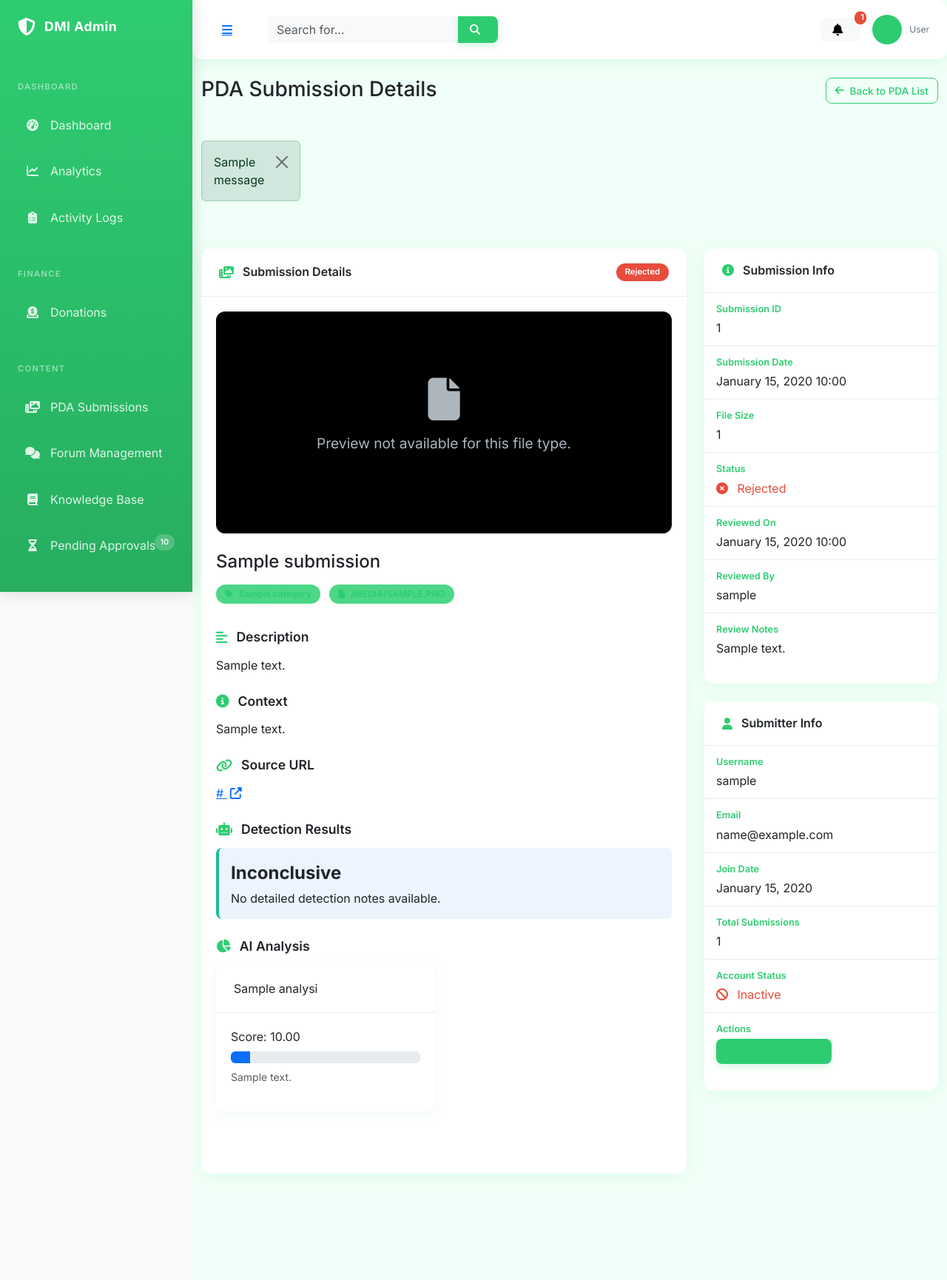
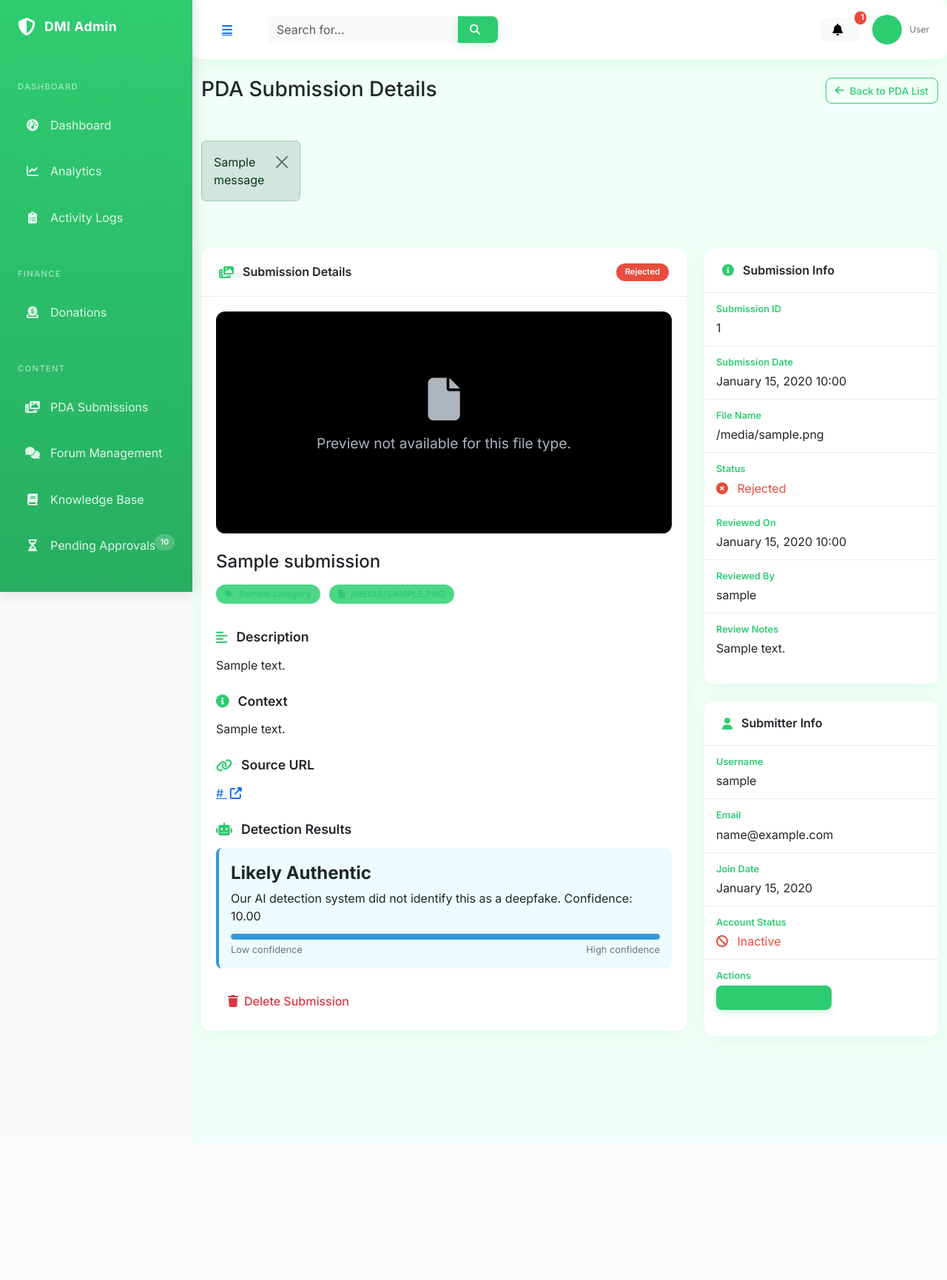
Before and after one commit to saadr225/DMI-Deep-Media-Inspection-Platform-backend, a Django app: template DMI_backend/app/templates/custom_admin/pda_detail.html in a window 1280 px wide. Shown: the whole page at 74% size. After the commit the page ends 1413 px from the top, so only its background shows below. Run offline with Django 5.2, Linux system fonts and the light colour scheme; the template is opened without the code that fills it: most values are stand-ins (such as "Sample title", 1, 10 or a date in 2020); one stand-in notice (Sample message) is shown; parts of the project's set-up code (start-up, migrations or seed data) failed here and were passed over.

Commit message:
feat: Implement PDA submission deletion functionality with confirmation view and bulk action support

```diff
--- a/DMI_backend/app/templates/custom_admin/pda_detail.html
+++ b/DMI_backend/app/templates/custom_admin/pda_detail.html
@@ -290,9 +290,9 @@
                 <div class="card-body">
                     <!-- Media Preview -->
                     <div class="media-container">
-                        {% if submission.file_type == 'image' %}
+                        {% if submission.file_type == 'Image' %}
                             <img src="{{ submission.file.url }}" alt="{{ submission.title }}" class="img-fluid">
-                        {% elif submission.file_type == 'video' %}
+                        {% elif submission.file_type == 'Video' %}
                             <video controls>
                                 <source src="{{ submission.file.url }}" type="video/mp4">
                                 Your browser does not support the video tag.
@@ -313,7 +313,12 @@
                     <!-- Categories/Tags -->
                     <div class="mb-4">
                         <span class="category-badge badge-primary">
-                            <i class="fas fa-tag me-2"></i> {{ submission.category }}
+                            <i class="fas fa-tag me-2"></i>
+                            {% for category in submission.get_category_display %}
+                                {{ category }}
+                            {% empty %}
+                                {{ submission.category }}
+                            {% endfor %}
                         </span>
 
                         <span class="category-badge badge-primary">
@@ -326,7 +331,7 @@
                         <div class="content-title">
                             <i class="fas fa-align-left"></i> Description
                         </div>
-                        <div>{{ submission.description|linebreaks }}</div>
+                        <div>{{ submission.description|default:"No description provided."|linebreaks }}</div>
                     </div>
 
                     <!-- Context -->
@@ -358,28 +363,35 @@
                             <i class="fas fa-robot"></i> Detection Results
                         </div>
 
-                        <div class="detection-result {% if submission.detection_result == 'real' %}result-real{% elif submission.detection_result == 'fake' %}result-fake{% else %}result-unknown{% endif %}">
+                        <div class="detection-result {% if submission.detection_result.is_deepfake %}result-fake{% else %}result-real{% endif %}">
                             <div class="detection-score">
-                                {% if submission.detection_result == 'real' %}
-                                    100% Real
-                                {% elif submission.detection_result == 'fake' %}
-                                    Fake Detected
+                                {% if submission.detection_result.is_deepfake %}
+                                    Deepfake Detected
                                 {% else %}
-                                    Inconclusive
+                                    Likely Authentic
                                 {% endif %}
                             </div>
 
-                            <div>{{ submission.detection_notes|default:"No detailed detection notes available." }}</div>
+                            <div>
+                                {% if submission.detection_result.is_deepfake %}
+                                    Our AI detection system identified this as a deepfake with {{ submission.detection_result.confidence_score|floatformat:2 }} confidence.
+                                    {% if submission.detection_result.frames_analyzed and submission.detection_result.frames_analyzed > 0 %}
+                                        {{ submission.detection_result.fake_frames|default:0 }} out of {{ submission.detection_result.frames_analyzed }}
+                                        analyzed frames were identified as manipulated.
+                                    {% endif %}
+                                {% else %}
+                                    Our AI detection system did not identify this as a deepfake. Confidence: {{ submission.detection_result.confidence_score|floatformat:2 }}
+                                {% endif %}
+                            </div>
 
-                            {% if submission.detection_confidence %}
+                            {% if submission.detection_result.confidence_score %}
                             <div class="detection-confidence">
-                                {% with confidence=submission.detection_confidence|floatformat:"0"|stringformat:"s" %}
+                                {% with confidence=submission.detection_result.confidence_score|floatformat:2|stringformat:"s"|cut:"0."|cut:"." %}
                                 {% with width_class="width-"|add:confidence %}
                                 <div class="confidence-bar
-                                    {% if submission.detection_result == 'real' %}confidence-bar-real
-                                    {% elif submission.detection_result == 'fake' %}confidence-bar-fake
-                                    {% else %}confidence-bar-unknown{% endif %}
-                                    {% if confidence == "100" %}width-100
+                                    {% if submission.detection_result.is_deepfake %}confidence-bar-fake
+                                    {% else %}confidence-bar-real{% endif %}
+                                    {% if confidence == "100" or confidence == "00" %}width-100
                                     {% elif confidence >= "90" %}width-90
                                     {% elif confidence >= "80" %}width-80
                                     {% elif confidence >= "70" %}width-70
@@ -403,57 +415,12 @@
                     </div>
                     {% endif %}
 
-                    <!-- AI Analysis Results -->
-                    {% if submission.analysis_data %}
-                    <div class="content-section">
-                        <div class="content-title">
-                            <i class="fas fa-chart-pie"></i> AI Analysis
-                        </div>
-
-                        <div class="row">
-                            {% for analysis in submission.analysis_data.areas %}
-                            <div class="col-md-6 mb-3">
-                                <div class="card">
-                                    <div class="card-header">
-                                        {{ analysis.name }}
-                                    </div>
-                                    <div class="card-body">
-                                        <div class="mb-2">Score: {{ analysis.score|floatformat:2 }}</div>
-
-                                        <div class="progress">
-                                            {% with score=analysis.score|floatformat:"0"|stringformat:"s" %}
-                                            <div class="progress-bar
-                                                {% if score == "100" %}progress-width-100
-                                                {% elif score >= "90" %}progress-width-90
-                                                {% elif score >= "80" %}progress-width-80
-                                                {% elif score >= "70" %}progress-width-70
-                                                {% elif score >= "60" %}progress-width-60
-                                                {% elif score >= "50" %}progress-width-50
-                                                {% elif score >= "40" %}progress-width-40
-                                                {% elif score >= "30" %}progress-width-30
-                                                {% elif score >= "20" %}progress-width-20
-                                                {% elif score >= "10" %}progress-width-10
-                                                {% else %}progress-width-10{% endif %}"
-                                                role="progressbar"
-                                                aria-valuenow="{{ analysis.score }}"
-                                                aria-valuemin="0"
-                                                aria-valuemax="100">
-                                            </div>
-                                            {% endwith %}
-                                        </div>
-
-                                        <p class="mt-2 small text-muted">{{ analysis.notes }}</p>
-                                    </div>
-                                </div>
-                            </div>
-                            {% endfor %}
-                        </div>
-                    </div>
-                    {% endif %}
-
                     <!-- Review Buttons -->
                     {% if not submission.review_date %}
                     <div class="action-buttons">
+                        <a href="{% url 'custom_admin_pda_delete' submission.id %}" class="btn btn-outline-danger">
+                            <i class="fas fa-trash me-2"></i> Delete Submission
+                        </a>
                         <form method="post" action="{% url 'custom_admin_pda_reject' submission.id %}">
                             {% csrf_token %}
                             <button type="submit" class="btn btn-danger">
@@ -467,6 +434,12 @@
                                 <i class="fas fa-check-circle me-2"></i> Approve Submission
                             </button>
                         </form>
+                    </div>
+                    {% else %}
+                    <div class="action-buttons">
+                        <a href="{% url 'custom_admin_pda_delete' submission.id %}" class="btn btn-outline-danger">
+                            <i class="fas fa-trash me-2"></i> Delete Submission
+                        </a>
                     </div>
                     {% endif %}
                 </div>
@@ -491,12 +464,12 @@
 
                         <div class="metadata-item">
                             <div class="metadata-label">Submission Date</div>
-                            <div class="metadata-value">{{ submission.created_at|date:"F d, Y H:i" }}</div>
+                            <div class="metadata-value">{{ submission.submission_date|date:"F d, Y H:i" }}</div>
                         </div>
 
                         <div class="metadata-item">
-                            <div class="metadata-label">File Size</div>
-                            <div class="metadata-value">{{ submission.file_size|default:"Unknown" }}</div>
+                            <div class="metadata-label">File Name</div>
+                            <div class="metadata-value">{{ submission.original_filename }}</div>
                         </div>
 
                         <div class="metadata-item">
@@ -520,7 +493,7 @@
 
                         <div class="metadata-item">
                             <div class="metadata-label">Reviewed By</div>
-                            <div class="metadata-value">{{ submission.reviewer.username }}</div>
+                            <div class="metadata-value">{{ submission.reviewed_by.username }}</div>
                         </div>
 
                         <div class="metadata-item">
@@ -543,28 +516,23 @@
                     <div class="metadata-section">
                         <div class="metadata-item">
                             <div class="metadata-label">Username</div>
-                            <div class="metadata-value">{{ submission.user.username }}</div>
+                            <div class="metadata-value">{{ submission.user.user.username }}</div>
                         </div>
 
                         <div class="metadata-item">
                             <div class="metadata-label">Email</div>
-                            <div class="metadata-value">{{ submission.user.email }}</div>
+                            <div class="metadata-value">{{ submission.user.user.email }}</div>
                         </div>
 
                         <div class="metadata-item">
                             <div class="metadata-label">Join Date</div>
-                            <div class="metadata-value">{{ submission.user.date_joined|date:"F d, Y" }}</div>
-                        </div>
-
-                        <div class="metadata-item">
-                            <div class="metadata-label">Total Submissions</div>
-                            <div class="metadata-value">{{ user_stats.submission_count }}</div>
+                            <div class="metadata-value">{{ submission.user.user.date_joined|date:"F d, Y" }}</div>
                         </div>
 
                         <div class="metadata-item">
                             <div class="metadata-label">Account Status</div>
                             <div class="metadata-value">
-                                {% if submission.user.is_active %}
+                                {% if submission.user.user.is_active %}
                                     <span class="text-success"><i class="fas fa-check-circle me-2"></i> Active</span>
                                 {% else %}
                                     <span class="text-danger"><i class="fas fa-ban me-2"></i> Inactive</span>
@@ -575,7 +543,7 @@
                         <div class="metadata-item">
                             <div class="metadata-label">Actions</div>
                             <div class="metadata-value">
-                                <a href="{% url 'custom_admin_user_detail' submission.user.id %}" class="btn btn-sm btn-primary">
+                                <a href="{% url 'custom_admin_user_detail' submission.user.user.id %}" class="btn btn-sm btn-primary">
                                     <i class="fas fa-user me-2"></i> View User Profile
                                 </a>
                             </div>
--- a/DMI_backend/app/urls.py
+++ b/DMI_backend/app/urls.py
@@ -22,6 +22,7 @@ urlpatterns = [
                 path("pda/<int:pda_id>/", custom_admin_views.custom_admin_pda_detail_view, name="custom_admin_pda_detail"),
                 path("pda/<int:pda_id>/approve/", custom_admin_views.custom_admin_pda_approve_view, name="custom_admin_pda_approve"),
                 path("pda/<int:pda_id>/reject/", custom_admin_views.custom_admin_pda_reject_view, name="custom_admin_pda_reject"),
+                path("pda/<int:pda_id>/delete/", custom_admin_views.custom_admin_pda_delete_view, name="custom_admin_pda_delete"),
                 path("forum/", custom_admin_views.custom_admin_forum_view, name="custom_admin_forum"),
                 path("forum/topics/", custom_admin_views.custom_admin_forum_topics_view, name="custom_admin_forum_topics"),
                 path("forum/tags/", custom_admin_views.custom_admin_forum_tags_view, name="custom_admin_forum_tags"),
```
Also changed, not shown: DMI_backend/app/templates/custom_admin/pda_delete_confirm.html (added, +73 -0 lines), DMI_backend/app/templates/custom_admin/pda_list.html (+65 -38 lines), DMI_backend/app/views/custom_admin_views.py (+195 -17 lines).
